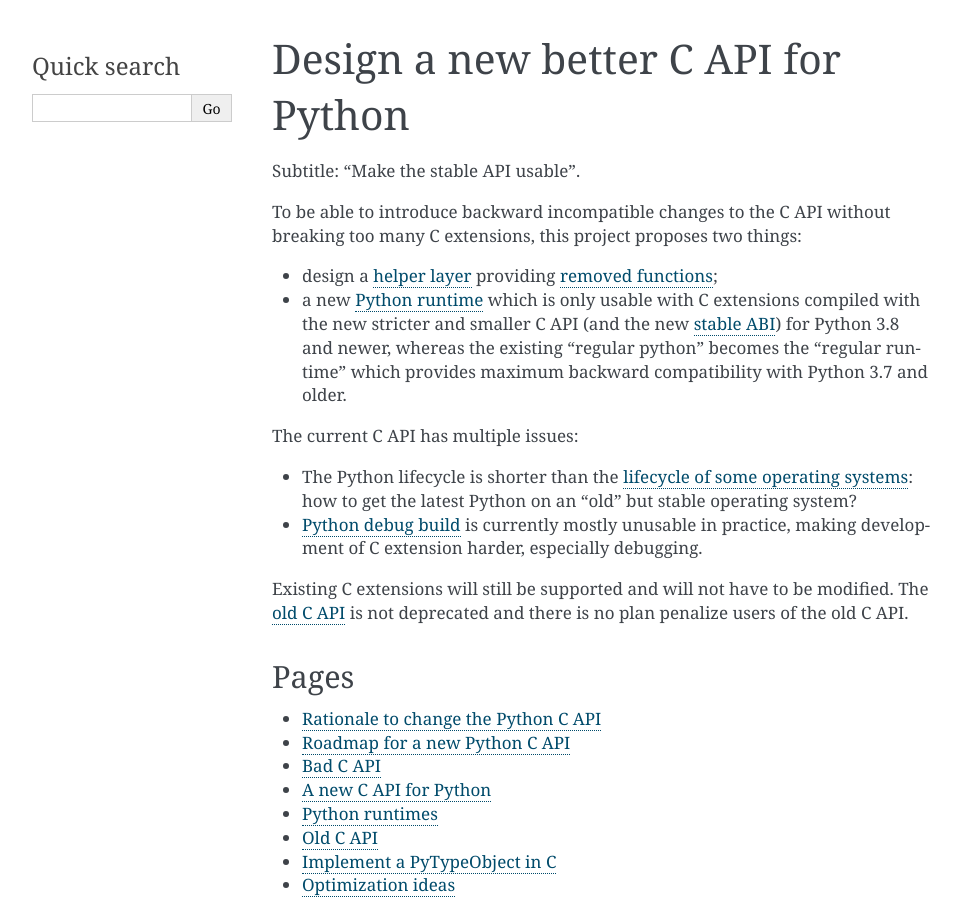
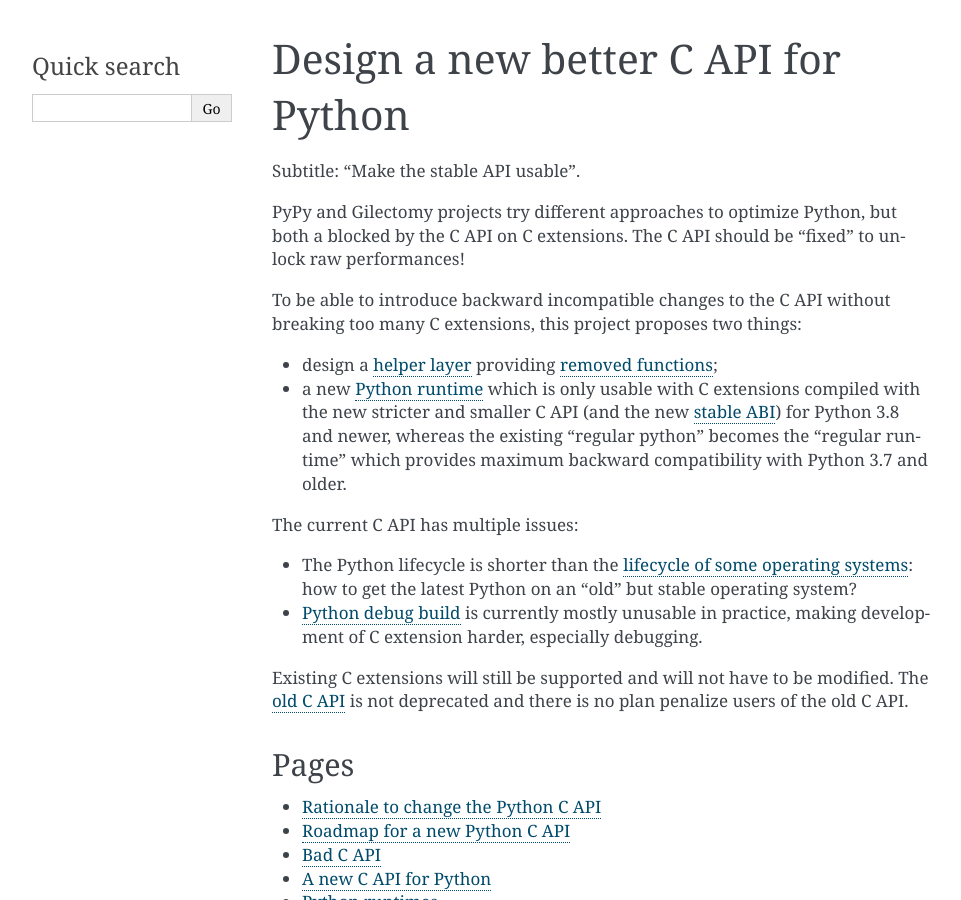
Before and after one commit to pythoncapi/pythoncapi, a Sphinx documentation site: the page built from doc/index.rst, in a window 1280 px wide and 900 px high. Shown: the whole window, without its empty margins (148-1109 px from the left). Built offline with Sphinx 7.4.7, drawn with Linux system fonts in a browser that asks for light colours.

Commit message:
PyPy and Gilectomy

```diff
--- a/doc/bad_api.rst
+++ b/doc/bad_api.rst
@@ -108,7 +108,7 @@
 * ``PyThreadState_GetDict()``
 * ``PyTuple_GetItem()``
 * ``PyTuple_SetItem()``
-* ``PyWeakref_GetObject()``
+* ``PyWeakref_GetObject()``: see https://mail.python.org/pipermail/python-dev/2016-October/146604.html
 
 Macros
 ------
--- a/doc/index.rst
+++ b/doc/index.rst
@@ -3,6 +3,10 @@
 ++++++++++++++++++++++++++++++++++++
 
 Subtitle: "Make the stable API usable".
+
+PyPy and Gilectomy projects try different approaches to optimize Python, but
+both a blocked by the C API on C extensions. The C API should be "fixed" to
+unlock raw performances!
 
 To be able to introduce backward incompatible changes to the C API without
 breaking too many C extensions, this project proposes two things:
```
